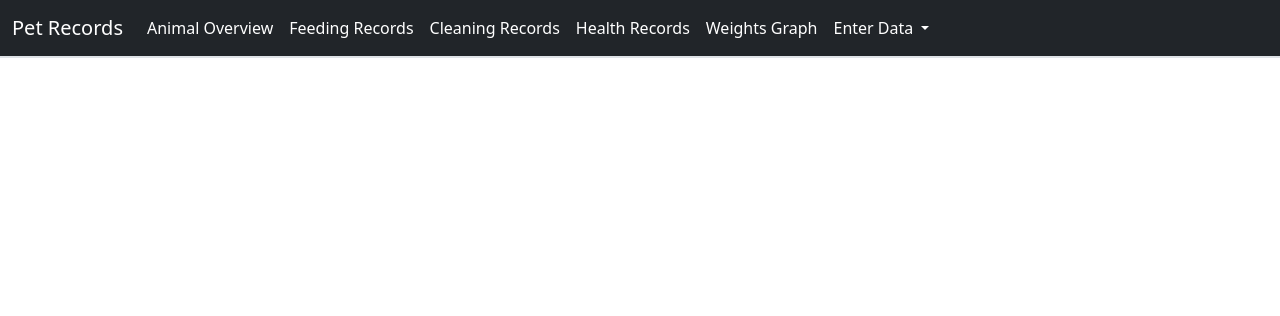
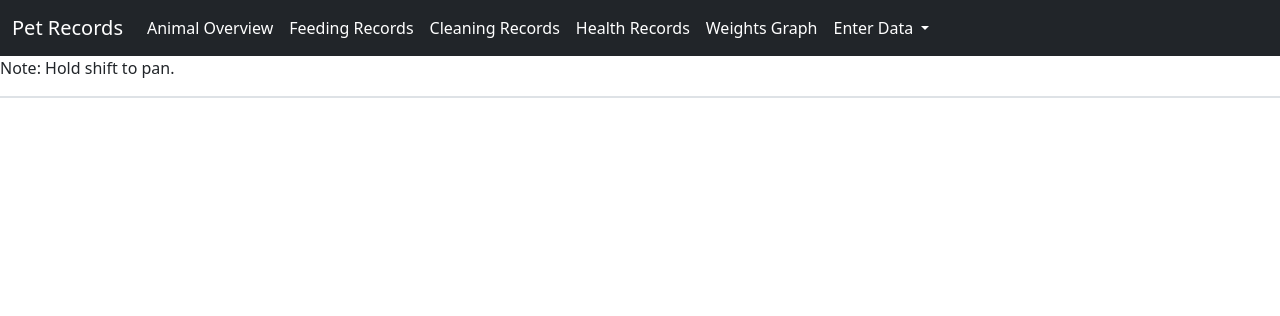
Before and after one commit to Andy-EOS/pet-records, a Django app: template records/templates/records/graph.html in a window 1280 px wide. Shown: the top 316 px of the page. Run offline with Django 3.2, Linux system fonts and the light colour scheme; the template is opened without the code that fills it, so the values that code supplies are empty; parts of the project's set-up code (start-up, migrations or seed data) failed here and were passed over; some libraries are stand-ins or nearby versions.

Commit message:
added zoom & pan options to weights graph

```diff
--- a/records/templates/records/graph.html
+++ b/records/templates/records/graph.html
@@ -10,16 +10,22 @@
 
 
 
+<p>Note: Hold shift to pan.</p>
 
 
 
-
-<div id="container" style="min-width: 310px; height: 400; margin: 0 auto" class="border">
+<div id="container" style="min-width: 310px; height: 800; margin: 0 auto" class="border">
 <script type="text/javascript">
     document.addEventListener('DOMContentLoaded', function () {
         const chart = Highcharts.chart('container', {
             chart: {
-                type: 'line'
+                type: 'line',
+                zoomType: 'xy',
+                panning: {
+                    enabled: true,
+                    type: 'xy'
+                },
+                panKey: 'shift'
             },
             title: {
                 text: 'Animal Weights'
```
